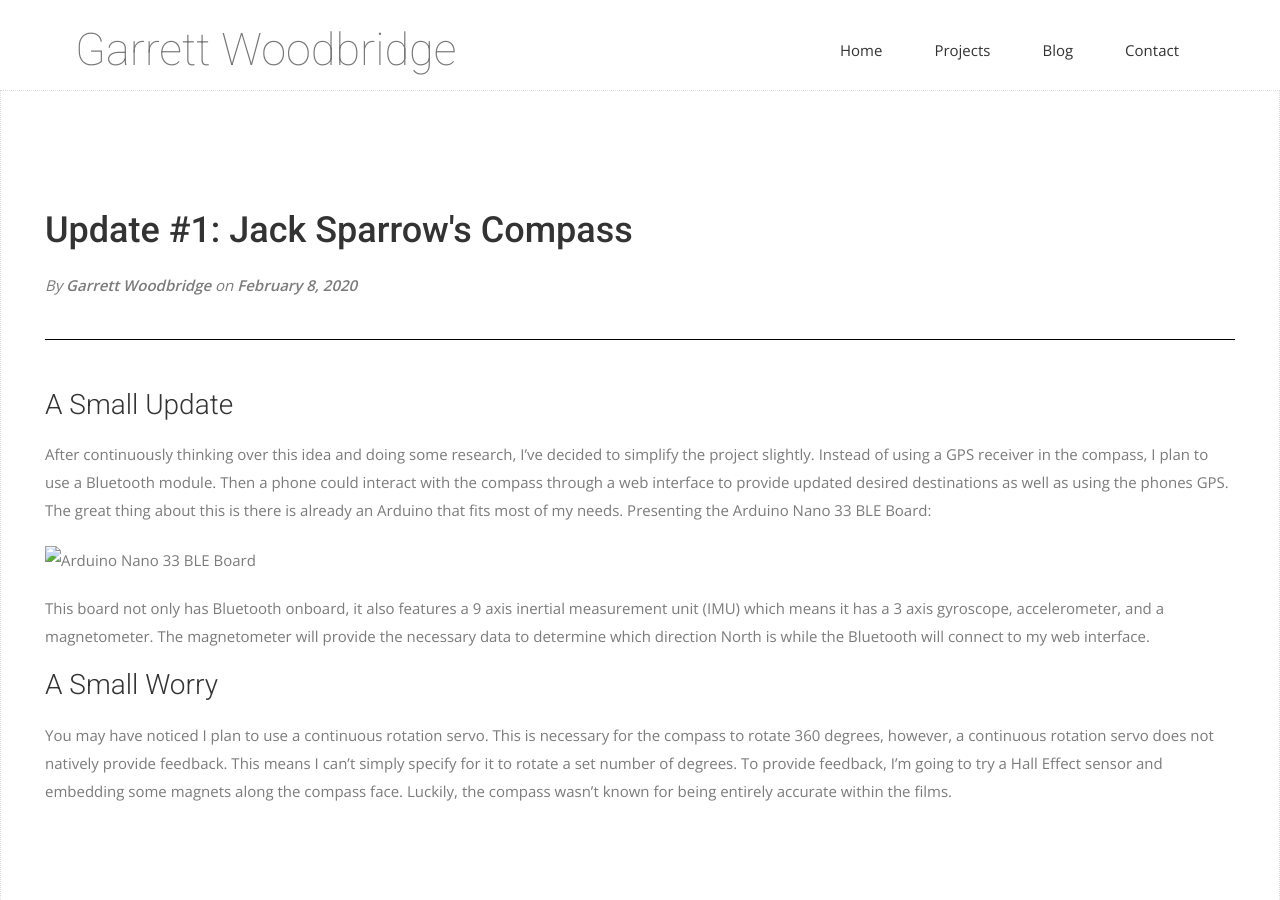
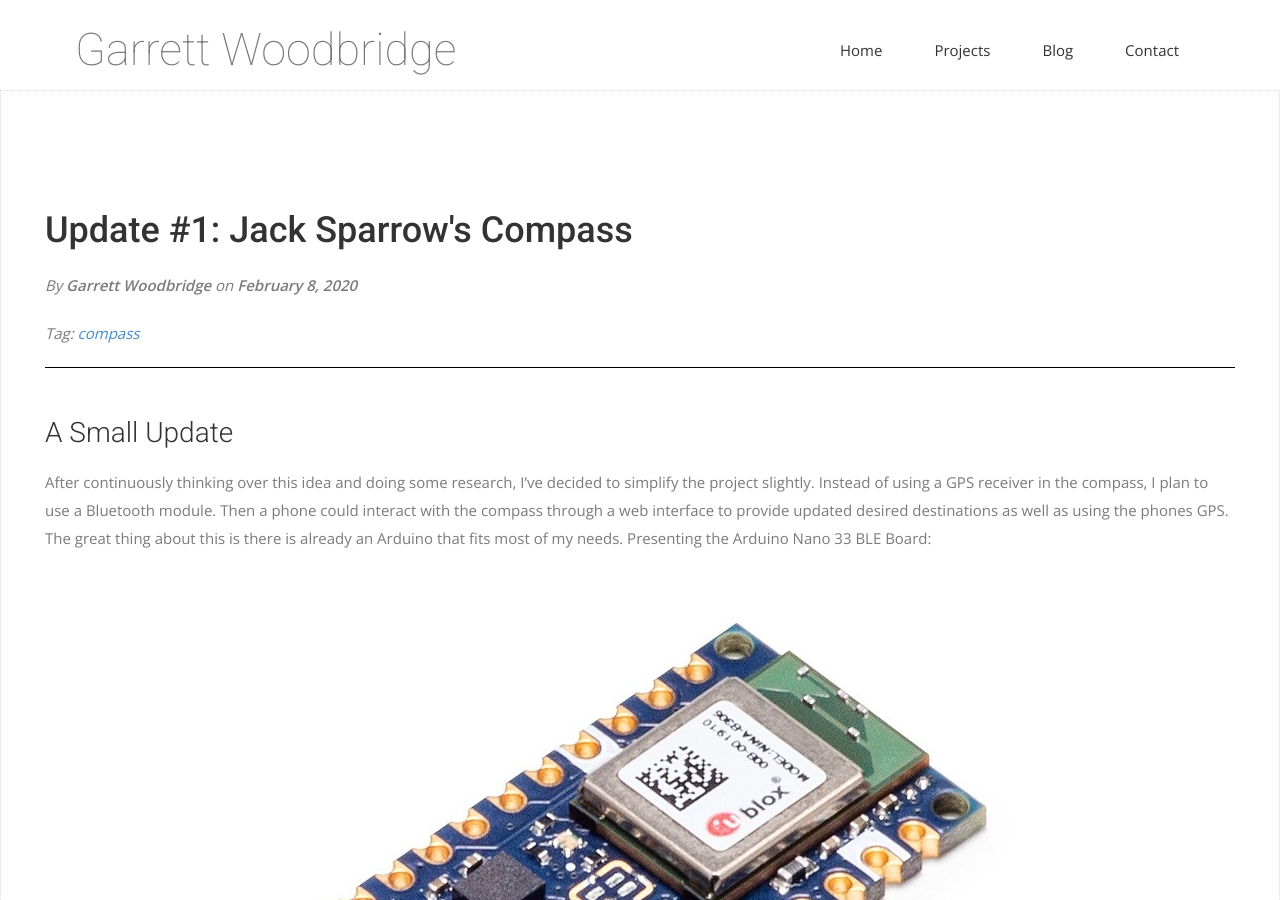
Before and after one commit to gwoodbridge/gwoodbridge.github.io, a Jekyll site: the page built from _posts/2020-02-08-update-1-jack-sparrows-compass.markdown, in a window 1280 px wide and 900 px high. Built offline with Jekyll 4.4.1, drawn with Linux system fonts in a browser that asks for light colours; nearby versions of some CDN libraries; some web fonts are replaced.

Commit message:
Added tags

```diff
--- a/_posts/2020-01-31-update-3-flight-tracking.markdown
+++ b/_posts/2020-01-31-update-3-flight-tracking.markdown
@@ -3,6 +3,7 @@
 title: "Update #3: Flight Tracking"
 author: "Garrett Woodbridge"
 date: "2020-01-31 19:01:36 -0600"
+tags: "adsb"
 ---
 ### Discussion with Oklahoma Blood institute
 Earlier today, the Flight Tracking project was discussed with the Oklahoma Blood Institute. They wish to discuss the project farther so I won't be as actively developing a prototype since I will be hopefully working directly with OBI to fit the program to their needs.
--- a/_posts/2020-02-08-update-1-jack-sparrows-compass.markdown
+++ b/_posts/2020-02-08-update-1-jack-sparrows-compass.markdown
@@ -3,11 +3,12 @@
 title: "Update #1: Jack Sparrow's Compass"
 author: "Garrett Woodbridge"
 date: "2020-02-08 13:35:07 -0600"
+tags: "compass"
 ---
 ### A Small Update
 After continuously thinking over this idea and doing some research, I've decided to simplify the project slightly. Instead of using a GPS receiver in the compass, I plan to use a Bluetooth module. Then a phone could interact with the compass through a web interface to provide updated desired destinations as well as using the phones GPS. The great thing about this is there is already an Arduino that fits most of my needs. Presenting the Arduino Nano 33 BLE Board:
 
-![Arduino Nano 33 BLE Board](assets/img/2020/02/arduino nano 33 ble.jpg)
+![Arduino Nano 33 BLE Board](/assets/img/2020/02/arduino nano 33 ble.jpg)
 
 This board not only has Bluetooth onboard, it also features a 9 axis inertial measurement unit (IMU) which means it has a 3 axis gyroscope, accelerometer, and a magnetometer. The magnetometer will provide the necessary data to determine which direction North is while the Bluetooth will connect to my web interface.
 
```
